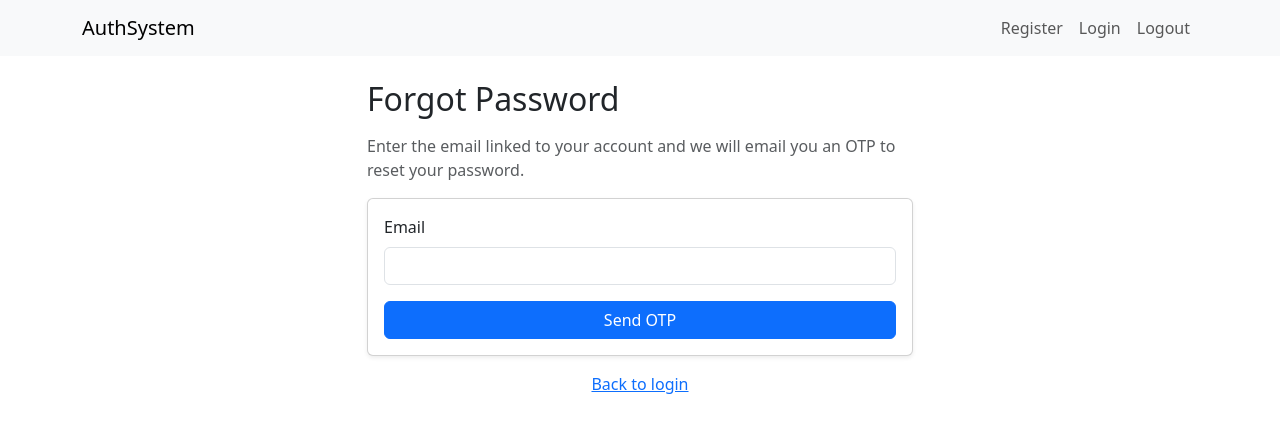
After one commit to aronyo24/django-auth-system, a Django app: page /forgot-password/ in a window 1280 px wide. The commit adds this page. Shown: the top 433 px of the page. Run offline with Django 5.2, Linux system fonts and the light colour scheme.

Commit message:
pass reset

```diff
--- a/auth_system/settings.py
+++ b/auth_system/settings.py
@@ -40,6 +40,7 @@ MIDDLEWARE = [
     'django.middleware.common.CommonMiddleware',
     'django.middleware.csrf.CsrfViewMiddleware',
     'django.contrib.auth.middleware.AuthenticationMiddleware',
+    'authapp.middleware.EmailVerificationRequiredMiddleware',
     'django.contrib.messages.middleware.MessageMiddleware',
     'django.middleware.clickjacking.XFrameOptionsMiddleware',
 ]
--- a/authapp/urls.py
+++ b/authapp/urls.py
@@ -8,6 +8,8 @@ urlpatterns = [
     path('activate/<uidb64>/<token>/', views.activate_view, name='activate'),
     path('verify-otp/', views.verify_otp_view, name='verify_otp'),
     path('resend-otp/', views.resend_otp_view, name='resend_otp'),
+    path('forgot-password/', views.forgot_password_view, name='forgot_password'),
+    path('forgot-password/verify/', views.password_reset_verify_view, name='password_reset_verify'),
     path('login/', views.login_view, name='login'),
     path('logout/', views.logout_view, name='logout'),
 ]
--- a/authapp/views.py
+++ b/authapp/views.py
@@ -51,6 +51,37 @@ def _issue_otp_and_send_email(request, user):
     return otp_code
 
 
+def _issue_password_reset_otp(request, user):
+    """Send a password reset OTP email and persist the code for validation."""
+
+    otp_code = f"{random.randint(0, 10 ** OTP_LENGTH - 1):0{OTP_LENGTH}d}"
+    expires = timezone.now() + timedelta(minutes=OTP_EXPIRATION_MINUTES)
+
+    current_site = get_current_site(request)
+    message = render_to_string(
+        'password_reset_email.html',
+        {
+            'user': user,
+            'otp_code': otp_code,
+            'domain': current_site.domain,
+            'expiry_minutes': OTP_EXPIRATION_MINUTES,
+        },
+    )
+
+    email_msg = EmailMessage('Password Reset OTP', message, to=[user.email])
+    email_msg.content_subtype = 'html'
+    email_msg.send()
+
+    profile, _ = UserProfile.objects.get_or_create(user=user)
+    profile.issue_otp(
+        otp_code,
+        UserProfile.RESET_PASSWORD,
+        expires,
+        mark_unverified=False,
+    )
+    return otp_code
+
+
 def home_view(request):
     return render(request, 'base.html')
 
@@ -87,11 +118,10 @@ def register_view(request):
             first_name=first_name,
             last_name=last_name,
         )
-        user.is_active = False
-        user.save()
         display_name = f"{first_name} {last_name}".strip() or username
         UserProfile.objects.update_or_create(
             user=user,
+            email= email,
             defaults={'display_name': display_name},
         )
 
@@ -124,6 +154,10 @@ def activate_view(request, uidb64, token):
 def verify_otp_view(request):
     """Allow the user to submit the OTP code they received by email."""
     pending_user_id = request.session.get('pending_user_id')
+    if not pending_user_id and request.user.is_authenticated:
+        pending_user_id = request.user.pk
+        request.session['pending_user_id'] = pending_user_id
+
     if not pending_user_id:
         messages.error(request, 'No pending verification found. Please register first.')
         return redirect('register')
@@ -142,6 +176,10 @@ def verify_otp_view(request):
 
         profile, _ = UserProfile.objects.get_or_create(user=user)
 
+        if profile.otp_purpose != UserProfile.REGISTRATION:
+            messages.error(request, 'No registration OTP pending. Please request a new code.')
+            return redirect('verify_otp')
+
         if not profile.otp_matches(code):
             messages.error(request, 'Invalid OTP code.')
             return redirect('verify_otp')
@@ -158,7 +196,9 @@ def verify_otp_view(request):
         # Clear pending session
         request.session.pop('pending_user_id', None)
 
-        messages.success(request, 'Your account has been verified! You can now log in.')
+        messages.success(request, 'Your account has been verified!')
+        if request.user.is_authenticated and request.user.pk == user.pk:
+            return redirect('home')
         return redirect('login')
 
     return render(request, 'otp_verify.html')
@@ -185,7 +225,11 @@ def resend_otp_view(request):
 
     profile, _ = UserProfile.objects.get_or_create(user=user)
     now = timezone.now()
-    if profile.last_otp_sent_at and (now - profile.last_otp_sent_at) < timedelta(minutes=OTP_RESEND_WAIT_MINUTES):
+    if (
+        profile.otp_purpose == UserProfile.REGISTRATION
+        and profile.last_otp_sent_at
+        and (now - profile.last_otp_sent_at) < timedelta(minutes=OTP_RESEND_WAIT_MINUTES)
+    ):
         messages.error(request, f'Please wait at least {OTP_RESEND_WAIT_MINUTES} minutes before requesting a new OTP.')
         return redirect('verify_otp')
 
@@ -194,21 +238,178 @@ def resend_otp_view(request):
     return redirect('verify_otp')
 
 
+def forgot_password_view(request):
+    if request.method == 'POST':
+        email = request.POST.get('email', '').strip()
+        if not email:
+            messages.error(request, 'Please enter the email address associated with your account.')
+            return redirect('forgot_password')
+
+        user = User.objects.filter(email__iexact=email).first()
+        if not user:
+            messages.error(request, 'No account found with that email address.')
+            return redirect('forgot_password')
+
+        profile, _ = UserProfile.objects.get_or_create(user=user)
+        now = timezone.now()
+        if (
+            profile.otp_purpose == UserProfile.RESET_PASSWORD
+            and profile.last_otp_sent_at
+            and (now - profile.last_otp_sent_at) < timedelta(minutes=OTP_RESEND_WAIT_MINUTES)
+        ):
+            wait_delta = timedelta(minutes=OTP_RESEND_WAIT_MINUTES) - (now - profile.last_otp_sent_at)
+            wait_seconds = max(0, int(wait_delta.total_seconds()))
+            wait_minutes = (wait_seconds // 60) + (1 if wait_seconds % 60 else 0)
+            request.session['password_reset_user_id'] = user.pk
+            messages.info(
+                request,
+                f'An OTP was recently sent. Please wait about {wait_minutes} minute(s) before requesting a new one.',
+            )
+            return redirect('password_reset_verify')
+
+        _issue_password_reset_otp(request, user)
+        request.session['password_reset_user_id'] = user.pk
+        messages.success(request, 'We sent an OTP to your email. Enter it below to reset your password.')
+        return redirect('password_reset_verify')
+
+    return render(request, 'forgot_password.html')
+
+
+def password_reset_verify_view(request):
+    reset_user_id = request.session.get('password_reset_user_id')
+    if not reset_user_id:
+        messages.error(request, 'No password reset request in progress.')
+        return redirect('forgot_password')
+
+    try:
+        user = User.objects.get(pk=reset_user_id)
+    except User.DoesNotExist:
+        request.session.pop('password_reset_user_id', None)
+        messages.error(request, 'We could not find that account. Please try again.')
+        return redirect('forgot_password')
+
+    profile, _ = UserProfile.objects.get_or_create(user=user)
+    if profile.otp_purpose != UserProfile.RESET_PASSWORD:
+        request.session.pop('password_reset_user_id', None)
+        messages.error(request, 'No password reset OTP pending. Please request a new code.')
+        return redirect('forgot_password')
+
+    if request.method == 'POST':
+        code = request.POST.get('otp', '').strip()
+        password1 = request.POST.get('password1')
+        password2 = request.POST.get('password2')
+
+        if not code:
+            messages.error(request, 'Please enter the OTP code sent to your email.')
+            return redirect('password_reset_verify')
+
+        if not password1 or not password2:
+            messages.error(request, 'Please enter and confirm your new password.')
+            return redirect('password_reset_verify')
+
+        if password1 != password2:
+            messages.error(request, 'Passwords do not match.')
+            return redirect('password_reset_verify')
+
+        if not profile.otp_matches(code):
+            messages.error(request, 'Invalid OTP code.')
+            return redirect('password_reset_verify')
+
+        if profile.otp_is_expired():
+            request.session.pop('password_reset_user_id', None)
+            messages.error(request, 'Your OTP has expired. Please request a new password reset OTP.')
+            return redirect('forgot_password')
+
+        user.set_password(password1)
+        user.save(update_fields=['password'])
+        profile.mark_otp_used()
+        request.session.pop('password_reset_user_id', None)
+        messages.success(request, 'Your password has been reset. You can now log in.')
+        return redirect('login')
+
+    return render(
+        request,
+        'password_reset_verify.html',
+        {
+            'email': user.email,
+        },
+    )
+
+
 def login_view(request):
     if request.method == 'POST':
-        username = request.POST.get('username')
+        username = request.POST.get('username', '').strip()
         password = request.POST.get('password')
+
+        user_lookup = User.objects.filter(username=username).first()
+        if user_lookup and not user_lookup.is_active:
+            user_lookup.is_active = True
+            user_lookup.save(update_fields=['is_active'])
 
         user = authenticate(request, username=username, password=password)
         if user:
-            if not user.is_active:
-                messages.error(request, 'Please activate your account first.')
-                return redirect('login')
+            profile, _ = UserProfile.objects.get_or_create(user=user)
             login(request, user)
+
+            if not profile.email_verified:
+                request.session['pending_user_id'] = user.pk
+                now = timezone.now()
+                wait_window = timedelta(minutes=OTP_RESEND_WAIT_MINUTES)
+                needs_new_otp = (
+                    profile.otp_purpose != UserProfile.REGISTRATION
+                    or not profile.last_otp_sent_at
+                    or (now - profile.last_otp_sent_at) >= wait_window
+                )
+
+                if needs_new_otp:
+                    _issue_otp_and_send_email(request, user)
+                    messages.info(
+                        request,
+                        'Please verify your email. We just sent a fresh OTP to your inbox.',
+                    )
+                else:
+                    wait_delta = wait_window - (now - profile.last_otp_sent_at)
+                    wait_seconds = max(0, int(wait_delta.total_seconds()))
+                    wait_minutes = (wait_seconds // 60) + (1 if wait_seconds % 60 else 0)
+                    messages.info(
+                        request,
+                        f'Please verify your email using the OTP we already sent. You can request a new one in about {wait_minutes} minute(s).',
+                    )
+                return redirect('verify_otp')
+
             messages.success(request, f'Welcome, {user.username}!')
             return redirect('/')
         else:
-            messages.error(request, 'Invalid username or password.')
+            if user_lookup:
+                if user_lookup.check_password(password or ''):
+                    profile, _ = UserProfile.objects.get_or_create(user=user_lookup)
+                    request.session['pending_user_id'] = user_lookup.pk
+                    now = timezone.now()
+                    wait_window = timedelta(minutes=OTP_RESEND_WAIT_MINUTES)
+                    needs_new_otp = (
+                        profile.otp_purpose != UserProfile.REGISTRATION
+                        or not profile.last_otp_sent_at
+                        or (now - profile.last_otp_sent_at) >= wait_window
+                    )
+                    if needs_new_otp:
+                        _issue_otp_and_send_email(request, user_lookup)
+                        messages.info(
+                            request,
+                            'Please verify your email. We just sent a fresh OTP to your inbox.',
+                        )
+                    else:
+                        wait_delta = wait_window - (now - profile.last_otp_sent_at)
+                        wait_seconds = max(0, int(wait_delta.total_seconds()))
+                        wait_minutes = (wait_seconds // 60) + (1 if wait_seconds % 60 else 0)
+                        messages.info(
+                            request,
+                            f'Please verify your email using the OTP we already sent. You can request a new one in about {wait_minutes} minute(s).',
+                        )
+                    return redirect('verify_otp')
+
+                messages.error(request, 'Incorrect password. Please try again.')
+            else:
+                messages.error(request, 'No account found with that username. Please register first.')
             return redirect('login')
 
     return render(request, 'login.html')
--- /dev/null
+++ b/templates/forgot_password.html
@@ -0,0 +1,20 @@
+{% extends 'base.html' %}
+{% block content %}
+<div class="row justify-content-center">
+  <div class="col-md-6">
+    <h2 class="mb-3">Forgot Password</h2>
+    <p class="text-muted">Enter the email linked to your account and we will email you an OTP to reset your password.</p>
+    <form method="post" class="card p-3 shadow-sm">
+      {% csrf_token %}
+      <div class="mb-3">
+        <label class="form-label">Email</label>
+        <input class="form-control" type="email" name="email" required>
+      </div>
+      <button class="btn btn-primary" type="submit">Send OTP</button>
+    </form>
+    <div class="mt-3 text-center">
+      <a href="{% url 'login' %}">Back to login</a>
+    </div>
+  </div>
+</div>
+{% endblock %}
--- a/templates/login.html
+++ b/templates/login.html
@@ -14,6 +14,9 @@
         <input class="form-control" type="password" name="password" required>
       </div>
       <button class="btn btn-primary" type="submit">Login</button>
+      <div class="mt-3 text-center">
+        <a href="{% url 'forgot_password' %}">Forgot password?</a>
+      </div>
     </form>
   </div>
 </div>
```
Also changed, not shown: authapp/middleware.py (added, +68 -0 lines), authapp/models.py (+20 -14 lines), templates/password_reset_email.html (added, +12 -0 lines), templates/password_reset_verify.html (added, +28 -0 lines).
